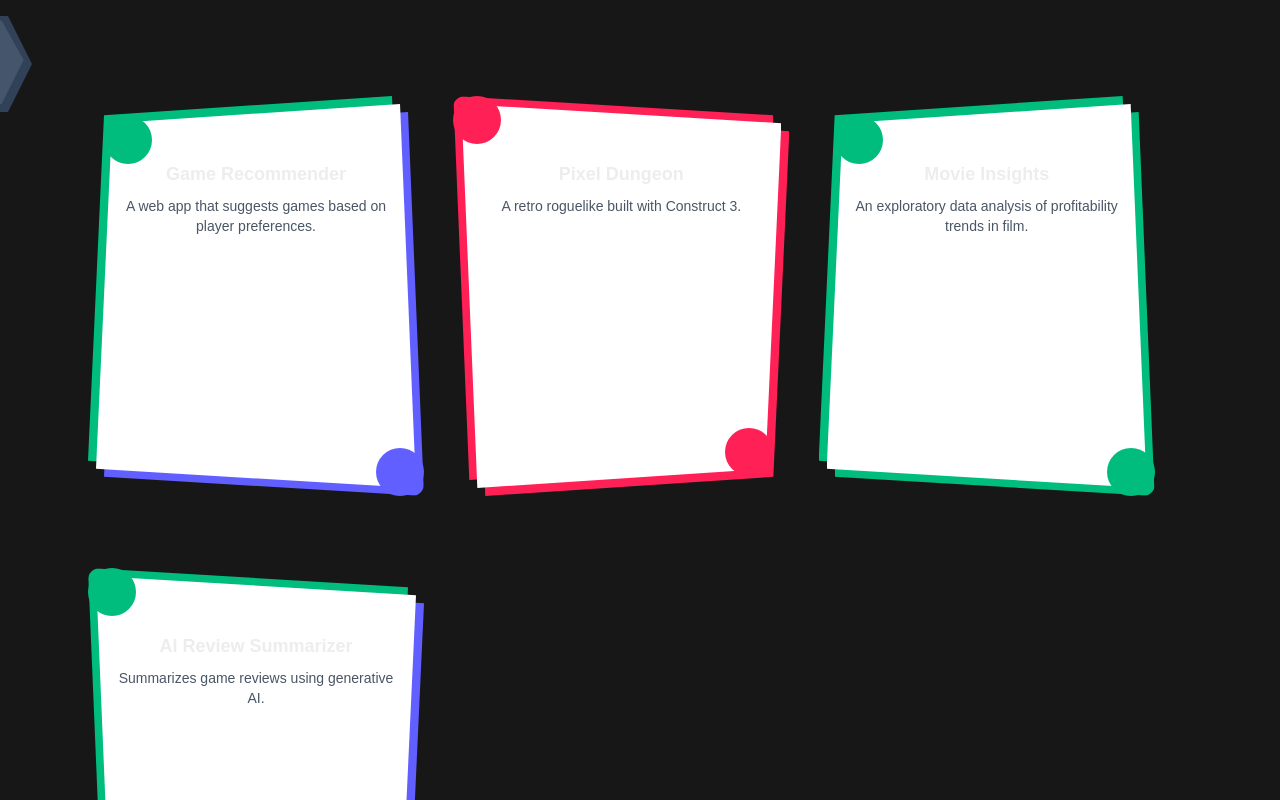
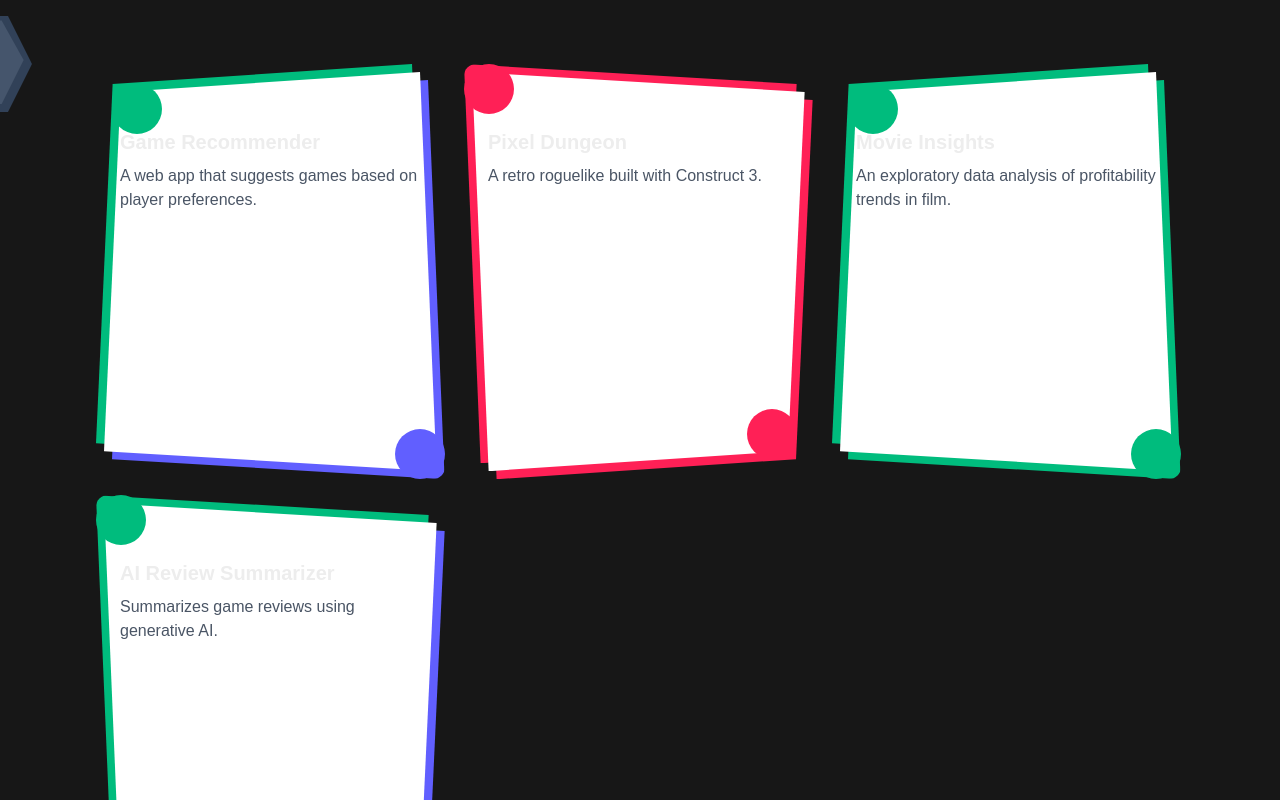
Before and after one commit to AlexHuynh35/PortfolioWebsite, a Next.js app: page / in a window 1280 px wide. Shown: the top 800 px of the page. Built offline with nearby package versions, Linux system fonts and the light colour scheme.

Commit message:
bug: fixed project page

```diff
--- a/src/app/layout.tsx
+++ b/src/app/layout.tsx
@@ -26,10 +26,8 @@ export default function RootLayout({
   return (
     <html lang="en">
       <body className={`${geistSans.variable} ${geistMono.variable} antialiased`}>
-        <div className="flex">
-          <Sidebar />
-          {children}
-        </div>
+        <Sidebar />
+        {children}
       </body>
     </html>
   );
--- a/src/app/page.tsx
+++ b/src/app/page.tsx
@@ -4,7 +4,7 @@ import { projects } from "@/data/projects";
 export default function Home() {
   return (
     <section className="p-6">
-      <div className="max-w-6xl mx-auto text-center px-4 py-12">
+      <div className="max-w-6xl mx-auto px-4 py-12">
         <ProjectGallery projectList={projects} />
       </div>
     </section>
--- a/src/components/project_gallery.tsx
+++ b/src/components/project_gallery.tsx
@@ -7,8 +7,7 @@ type ProjectGalleryProps = {
 
 export default function ProjectGallery({ projectList }: ProjectGalleryProps) {
   return (
-    <div className="max-w-6xl mx-auto px-6">
-      <div className="grid grid-cols-1 sm:grid-cols-2 lg:grid-cols-3 gap-6">
+    <div className="max-w-6xl mx-auto px-6 grid grid-cols-1 sm:grid-cols-2 lg:grid-cols-3 gap-8">
       {projectList.map((project, idx) => (
         <ProjectCard
           key={idx}
@@ -19,6 +18,5 @@ export default function ProjectGallery({ projectList }: ProjectGalleryProps) {
         />
       ))}
     </div>
-    </div>
   )
 }
--- a/src/components/project_preview.tsx
+++ b/src/components/project_preview.tsx
@@ -20,13 +20,13 @@ export default function ProjectCard({ title, description, types, variant }: Proj
   const typePosDown = variant === "A" ? "-bottom-2 -right-2" : "bottom-3 right-2";
 
   return (
-        <div className="relative w-80 h-96 m-8">
-            <div className={`absolute w-12 h-12 ${typePosUp} ${typeToColor[types[0]]} rounded-full z-10`} />
+    <div className="relative w-99/100 aspect-[5/6]">
+      <div className={`absolute w-3/20 h-1/8 ${typePosUp} ${typeToColor[types[0]]} rounded-full z-10`} />
 
       {types[1] ? (
-                <div className={`absolute w-12 h-12 ${typePosDown} ${typeToColor[types[1]]} rounded-full z-10`} />
+        <div className={`absolute w-3/20 h-1/8 ${typePosDown} ${typeToColor[types[1]]} rounded-full z-10`} />
       ) : (
-                <div className={`absolute w-12 h-12 ${typePosDown} ${typeToColor[types[0]]} rounded-full z-10`} />
+        <div className={`absolute w-3/20 h-1/8 ${typePosDown} ${typeToColor[types[0]]} rounded-full z-10`} />
       )}
 
       <div className={`absolute inset-0 -translate-x-2 -translate-y-2 ${typeToColor[types[0]]} rounded-xl ${clipPath} -z-10`} />
@@ -38,8 +38,8 @@ export default function ProjectCard({ title, description, types, variant }: Proj
       )}
 
       <div className={`relative w-full h-full bg-white shadow-lg p-4 ${clipPath}`}>
-                <h3 className="text-lg font-semibold mt-10">{title}</h3>
-                <p className="text-sm mt-2 text-gray-600">{description}</p>
+        <h3 className="text-xl font-semibold mt-10">{title}</h3>
+        <p className="text-md mt-2 text-gray-600">{description}</p>
       </div>
     </div>
   );
```
Lines whose indentation alone changed are shown as unchanged.
